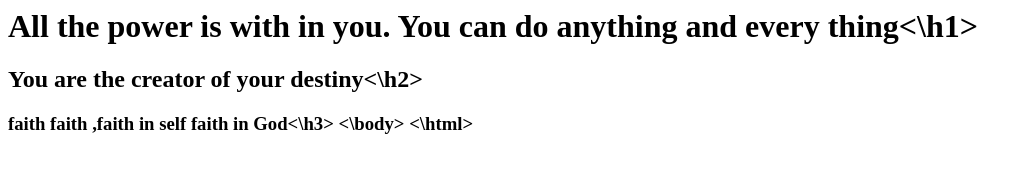
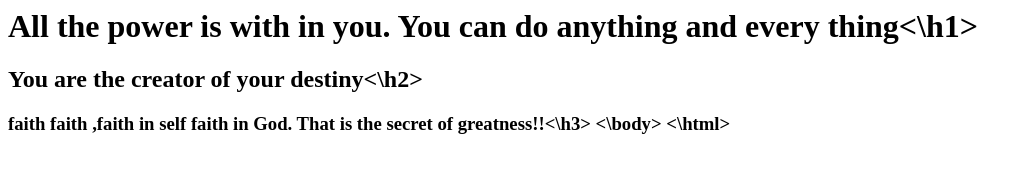
Before and after one commit to ouobarro/firstgitrepo, a plain HTML site: page index.html in a window 1280 px wide. Shown: the whole page, without its empty margins (0-1031 px from the left). Drawn offline with Linux system fonts and the light colour scheme.

Commit message:
Update index.html
Edited the 3rd quote

```diff
--- a/index.html
+++ b/index.html
@@ -3,7 +3,7 @@
 		<h1>All the power is with in you. You can do anything and every thing<\h1>
 
 		<h2>You are the creator of your destiny<\h2>
-                <h3>faith faith ,faith in self faith in God<\h3>
+                <h3>faith faith ,faith in self faith in God. That is the secret of greatness!!<\h3>
 	<\body>
 
 <\html>
```
